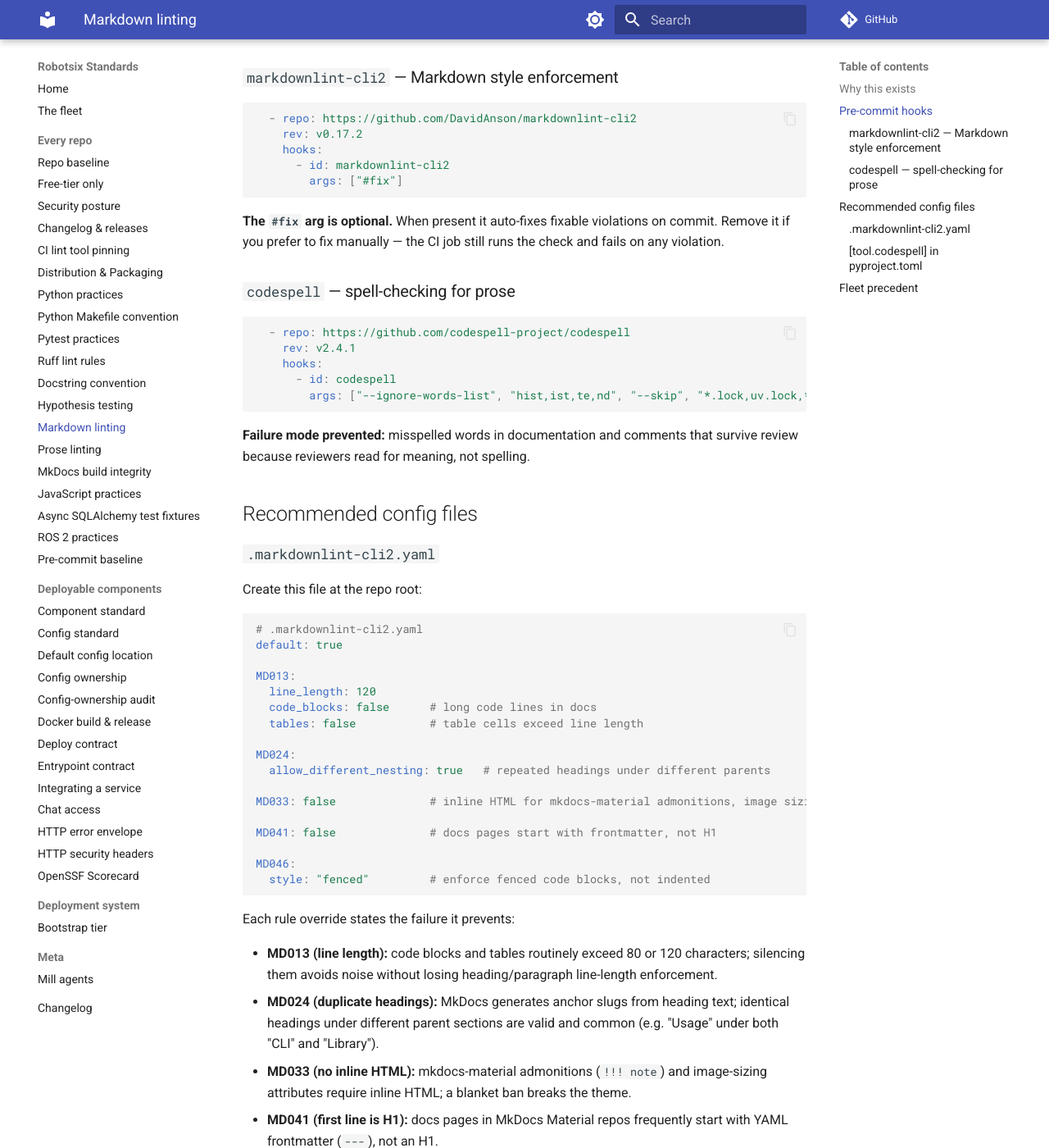
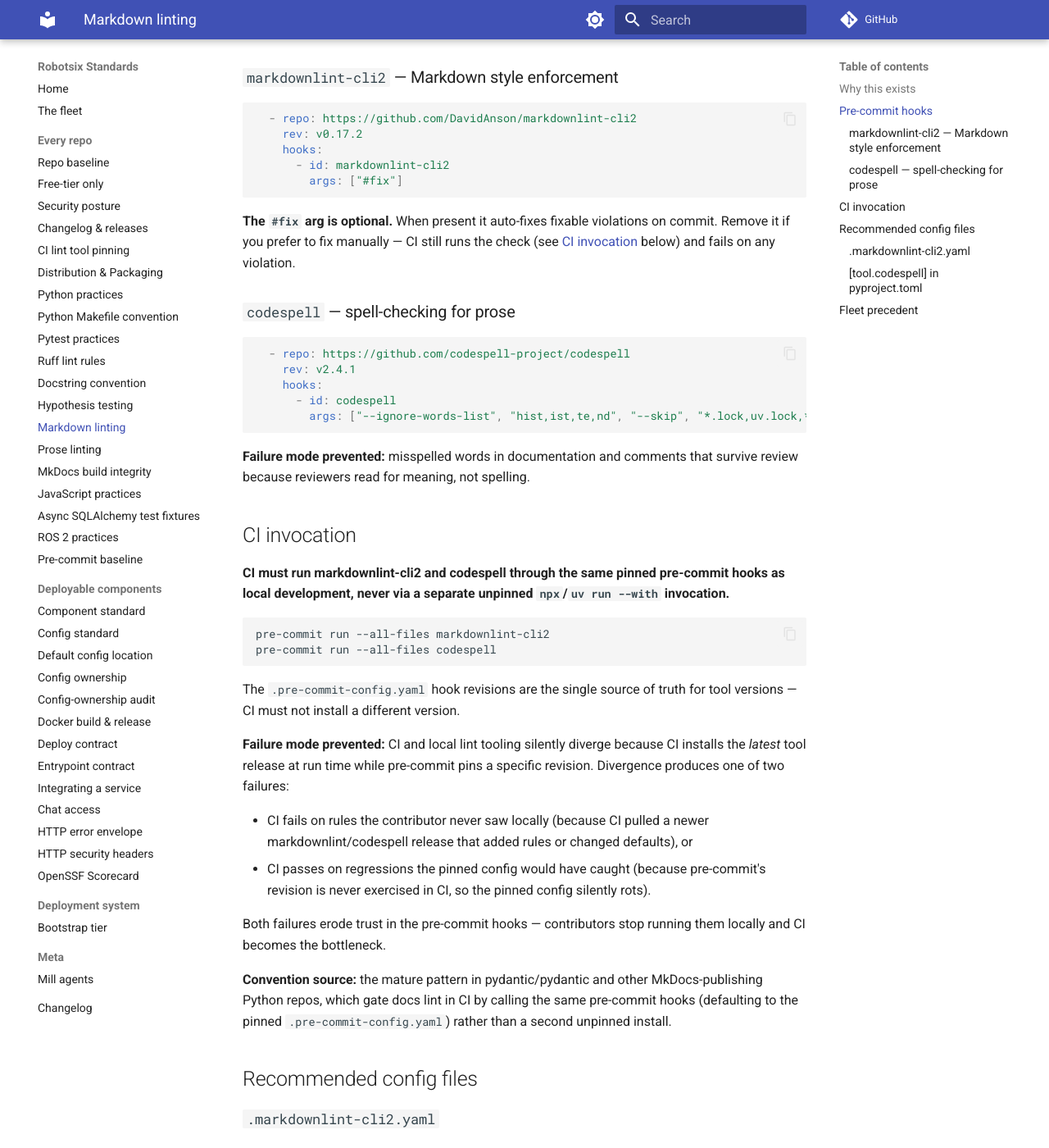
Before and after one commit to damien-robotsix/robotsix-standards, an MkDocs documentation site: the page built from docs/markdown-linting.md, in a window 1280 px wide and 1400 px high, scrolled down 571 px. Shown: the whole window at 82% size. Built offline with MkDocs 1.6.1 and Material for MkDocs 9.7.7, drawn with Linux system fonts in a browser that asks for light colours; comment, search, counter and statistics services are not loaded.

Commit message:
mill: Standardize: run markdownlint-cli2 + codespell in CI via the same pinned pre-commit hooks as local, not unpinned npx/uv invocations (20260731T135203Z-standardize-run-markdownlint-cli2-codesp-4520) (#155)
Co-authored-by: robotsix-mill <mill@robotsix.local>

````diff
--- a/docs/markdown-linting.md
+++ b/docs/markdown-linting.md
@@ -31,8 +31,8 @@ runs on every `.md` file; `codespell` runs across the entire repo.
 ```
 
 **The `#fix` arg is optional.** When present it auto-fixes fixable violations
-on commit. Remove it if you prefer to fix manually — the CI job still runs
-the check and fails on any violation.
+on commit. Remove it if you prefer to fix manually — CI still runs the check (see
+[CI invocation](#ci-invocation) below) and fails on any violation.
 
 ### `codespell` — spell-checking for prose
 
@@ -46,6 +46,39 @@ the check and fails on any violation.
 
 **Failure mode prevented:** misspelled words in documentation and comments
 that survive review because reviewers read for meaning, not spelling.
+
+## CI invocation
+
+**CI must run markdownlint-cli2 and codespell through the same pinned
+pre-commit hooks as local development, never via a separate unpinned
+`npx`/`uv run --with` invocation.**
+
+```bash
+pre-commit run --all-files markdownlint-cli2
+pre-commit run --all-files codespell
+```
+
+The `.pre-commit-config.yaml` hook revisions are the single source of truth
+for tool versions — CI must not install a different version.
+
+**Failure mode prevented:** CI and local lint tooling silently diverge because
+CI installs the *latest* tool release at run time while pre-commit pins a
+specific revision. Divergence produces one of two failures:
+
+- CI fails on rules the contributor never saw locally (because CI pulled a
+  newer markdownlint/codespell release that added rules or changed defaults),
+  or
+- CI passes on regressions the pinned config would have caught (because
+  pre-commit's revision is never exercised in CI, so the pinned config
+  silently rots).
+
+Both failures erode trust in the pre-commit hooks — contributors stop running
+them locally and CI becomes the bottleneck.
+
+**Convention source:** the mature pattern in pydantic/pydantic and other
+MkDocs-publishing Python repos, which gate docs lint in CI by calling the same
+pre-commit hooks (defaulting to the pinned `.pre-commit-config.yaml`) rather
+than a second unpinned install.
 
 ## Recommended config files
 
````
Also changed, not shown: CHANGELOG.md (+1 -0 lines), changelog.d/20260731T135203Z-standardize-run-markdownlint-cli2-codesp-4520.misc.md (added, +1 -0 lines).
